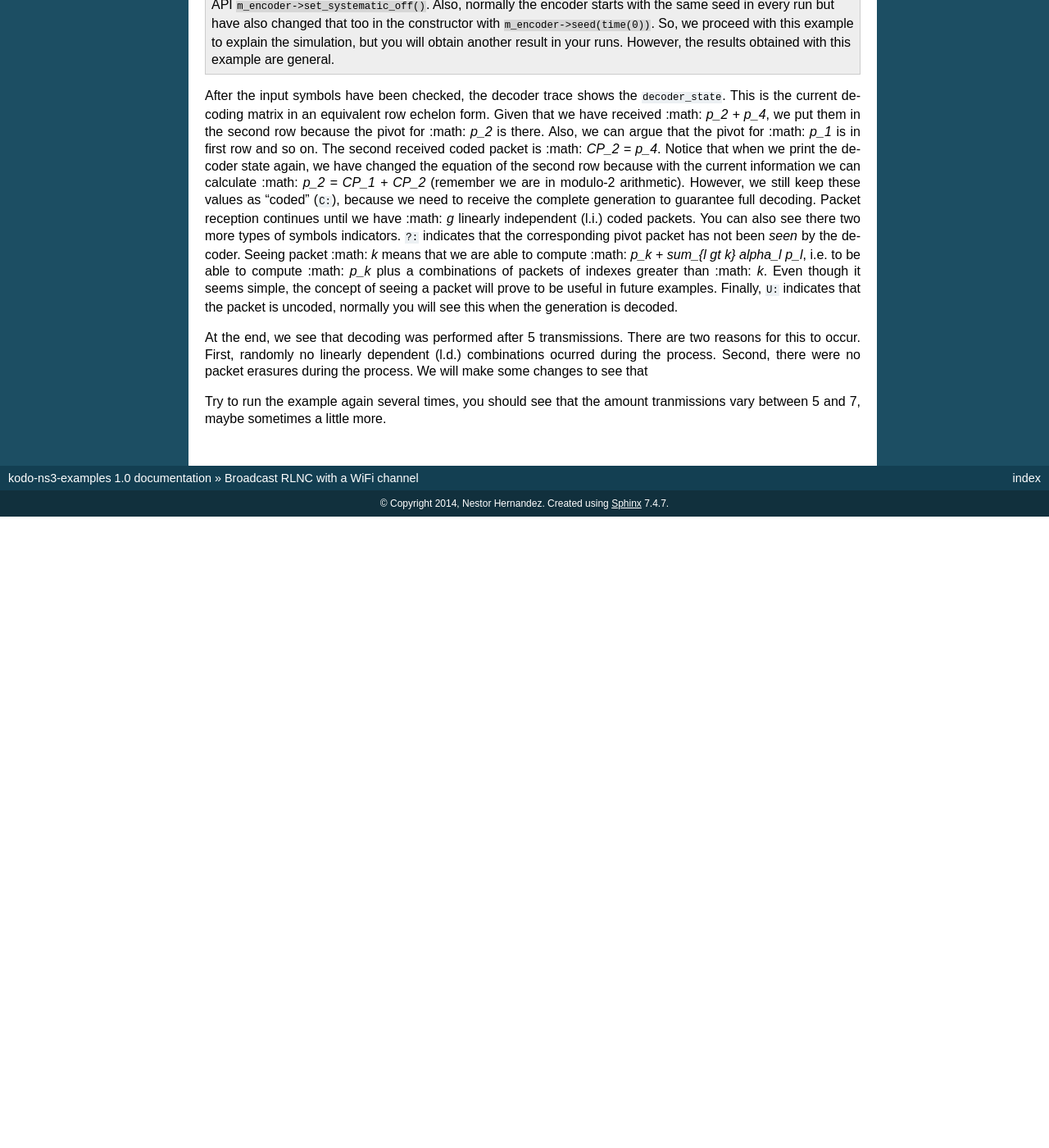
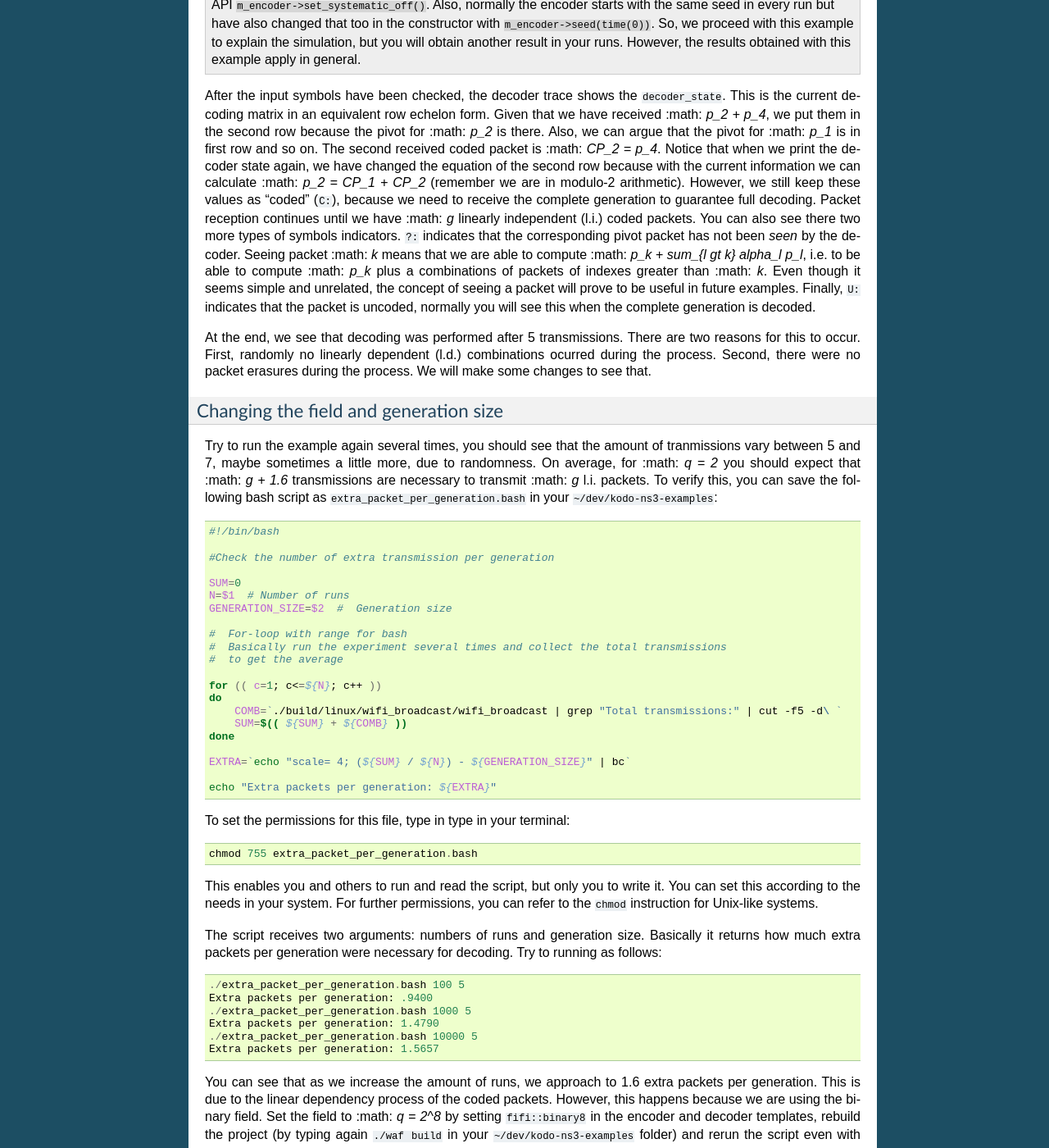
Before and after one commit to steinwurf/kodo-ns3-examples, a Sphinx documentation site: the page built from docs/wifi_broadcast.rst, in a window 1280 px wide and 1400 px high, scrolled down 9012 px. Shown: the whole window at 82% size. Built offline with Sphinx 7.4.7, drawn with Linux system fonts in a browser that asks for light colours; before the commit the page ends 9642 px from its top, so only the background shows below that; some of the changed text lies outside the part shown.

Commit message:
Default run documented

```diff
--- a/docs/wifi_broadcast.rst
+++ b/docs/wifi_broadcast.rst
@@ -585,13 +585,13 @@ coding vector. In this output, the first given coded packet (CP) is:
 :math: `CP_1 = p_2 + p_4`.
 
 .. note:: Normally the ``rlnc_encoder`` type (based on the
-   ``full_rlnc_encoder``), would have generated packet in the systematic way,
+   ``full_rlnc_encoder``), would have generated packets in a systematic way,
    but here we set that feature off in the ``KodoSimulation`` class constructor,
    through the encoder API ``m_encoder->set_systematic_off()``. Also, normally
    the encoder starts with the same seed in every run but have also changed that
    too in the constructor with ``m_encoder->seed(time(0))``. So, we proceed
    with this example to explain the simulation, but you will obtain another
-   result in your runs. However, the results obtained with this example are
+   result in your runs. However, the results obtained with this example apply in
    general.
 
 After the input symbols have been checked, the decoder trace shows the
@@ -610,15 +610,118 @@ coded packets. You can also see there two more types of symbols indicators.
 decoder. Seeing packet :math: `k` means that we are able to compute :math: `p_k
 + \sum_{l \gt k} \alpha_l p_l`, i.e. to be able to compute :math: `p_k` plus a
 combinations of packets of indexes greater than :math: `k`. Even though it seems
-simple, the concept of seeing a packet will prove to be useful in future
-examples. Finally, ``U:`` indicates that the packet is uncoded, normally you
-will see this when the generation is decoded.
+simple and unrelated, the concept of seeing a packet will prove to be useful in
+future examples. Finally, ``U:`` indicates that the packet is uncoded, normally
+you will see this when the complete generation is decoded.
 
 At the end, we see that decoding was performed after 5 transmissions. There are
 two reasons for this to occur. First, randomly no linearly dependent (l.d.)
 combinations ocurred during the process. Second, there were no packet erasures
-during the process. We will make some changes to see that
+during the process. We will make some changes to see that.
 
-Try to run the example again several times, you
-should see that the amount tranmissions vary between 5 and 7, maybe sometimes a
-little more.
+Changing the field and generation size
+^^^^^^^^^^^^^^^^^^^^^^^^^^^^^^^^^^^^^^
+
+Try to run the example again several times, you should see that the amount of
+tranmissions vary between 5 and 7, maybe sometimes a little more, due to
+randomness. On average, for :math: `q = 2` you should expect that
+:math: `g + 1.6` transmissions are necessary to transmit :math: `g` l.i.
+packets. To verify this, you can save the following bash script as
+``extra_packet_per_generation.bash`` in your ``~/dev/kodo-ns3-examples``:
+
+.. code:: bash
+
+   #!/bin/bash
+
+   #Check the number of extra transmission per generation
+
+   SUM=0
+   N=$1  # Number of runs
+   GENERATION_SIZE=$2  #  Generation size
+
+   #  For-loop with range for bash
+   #  Basically run the experiment several times and collect the total transmissions
+   #  to get the average
+
+   for (( c=1; c<=${N}; c++ ))
+   do
+       COMB=`./build/linux/wifi_broadcast/wifi_broadcast | grep "Total transmissions:" | cut -f5 -d\ `
+       SUM=$(( ${SUM} + ${COMB} ))
+   done
+
+   EXTRA=`echo "scale= 4; (${SUM} / ${N}) - ${GENERATION_SIZE}" | bc`
+
+   echo "Extra packets per generation: ${EXTRA}"
+
+To set the permissions for this file, type in type in your
+terminal: ::
+
+   chmod 755 extra_packet_per_generation.bash
+
+This enables you and others to run and read the script, but only you to write it.
+You can set this according to the needs in your system. For further permissions,
+you can refer to the ``chmod`` instruction for Unix-like systems.
+
+The script receives two arguments: numbers of runs and generation size.
+Basically it returns how much extra packets per generation were necessary for
+decoding. Try to running as follows: ::
+
+   ./extra_packet_per_generation.bash 100 5
+   Extra packets per generation: .9400
+   ./extra_packet_per_generation.bash 1000 5
+   Extra packets per generation: 1.4790
+   ./extra_packet_per_generation.bash 10000 5
+   Extra packets per generation: 1.5657
+
+You can see that as we increase the amount of runs, we approach to 1.6 extra
+packets per generation. This is due to the linear dependency process of the
+coded packets. However, this happens because we are using the binary field.
+Set the field to :math: `q = 2^8` by setting ``fifi::binary8`` in the encoder
+and decoder templates, rebuild the project (by typing again ``./waf build`` in
+your ``~/dev/kodo-ns3-examples`` folder) and rerun the script even with 100
+samples, to see that the amount of extra packets is zero (at least with 4
+decimal places). This is because it is very unlikely to receive linearly
+dependent packets, even when the last coded packet is being sent.
+
+To see the new coding coefficients for :math: `q = 2^8`, but for only a
+generation size of 3 packets, type now: ::
+
+  ./build/linux/wifi_broadcast/wifi_broadcast --generationSize=3
+
+You should see something similar to: ::
+
+  Received one packet at decoder
+  Trace decoder:
+  input_symbol_coefficients:
+  C: 224 129 0
+
+  decoder_state:
+  000 C:  1 198 0
+  001 ?:  0 0 0
+  002 ?:  0 0 0
+
+  Received one packet at decoder
+  Trace decoder:
+  input_symbol_coefficients:
+  C: 159 115 75
+
+  decoder_state:
+  000 C:  1 0 56
+  001 C:  0 1 74
+  002 ?:  0 0 0
+
+  Received one packet at decoder
+  Trace decoder:
+  input_symbol_coefficients:
+  C: 240 92 115
+
+  decoder_state:
+  000 U:  1 0 0
+  001 U:  0 1 0
+  002 U:  0 0 1
+
+  Decoding completed! Total transmissions: 3
+
+Notice how the size of the decoding matrix changes due to the effect of the
+generation size. This is expected because the size of the decoding matrix is
+given by the minimum amount of linear combinations required to decode.
```
